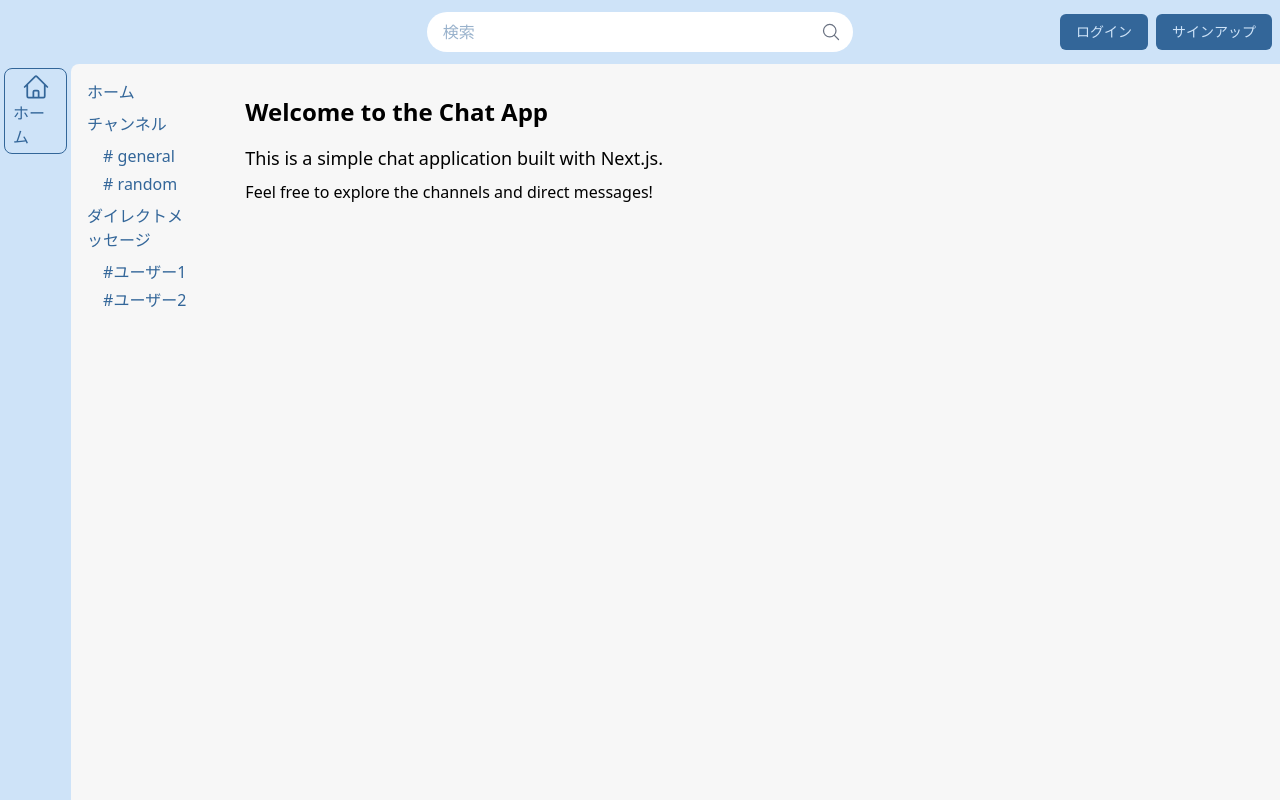
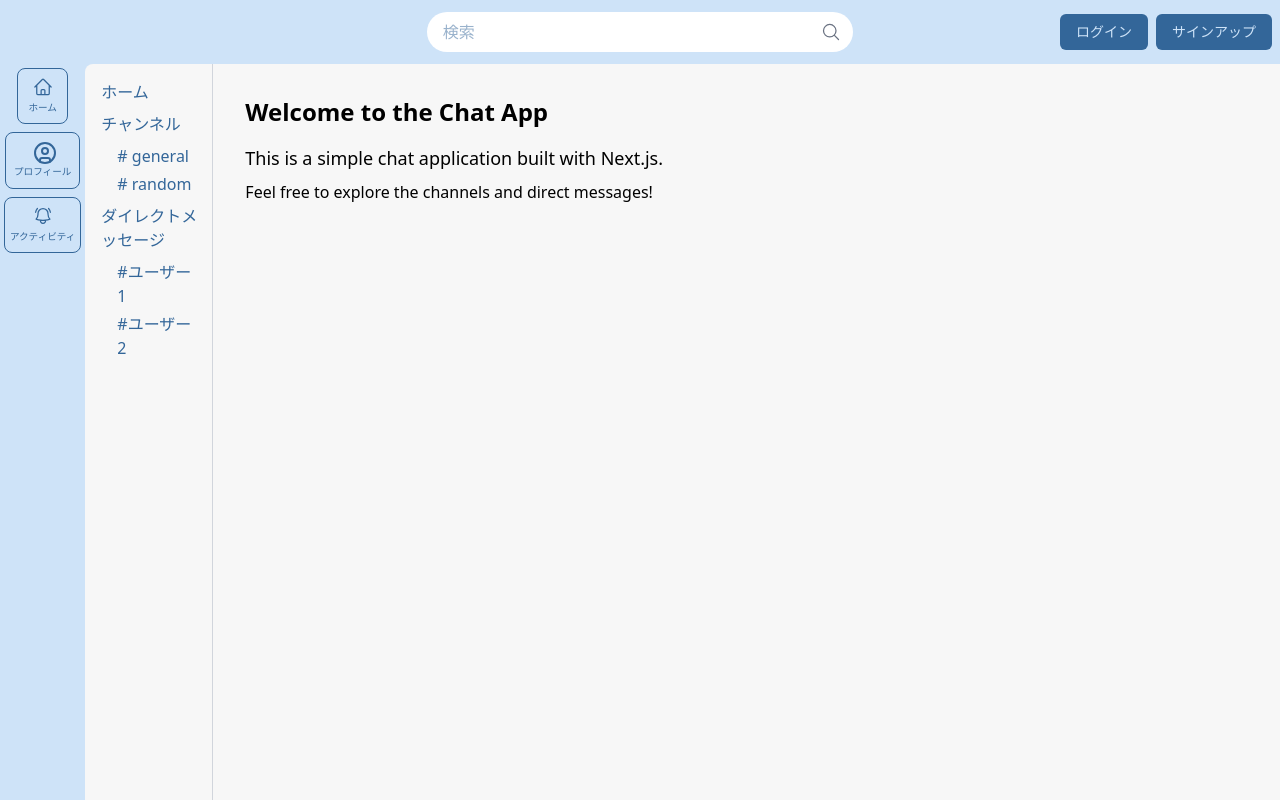
Before and after one commit to onodera1215/nextjs15-chat, a Next.js app in the folder frontend/app/: page / in a window 1280 px wide. Built offline with nearby package versions, Linux system fonts and the light colour scheme.

Commit message:
メニューアイコン作成

```diff
--- /dev/null
+++ b/frontend/app/components/atoms/SidebaNavigationButtons.tsx
@@ -0,0 +1,22 @@
+import Link from "next/link";
+
+interface Props {
+  title: string;
+  icon: React.ReactNode;
+}
+export default function SidebarNavigationButton({ title, icon }: Props) {
+  return <div className="flex flex-col">
+    <div className="flex items-center justify-center">
+      <Link
+        href="#"
+        className="text-primary m-1 rounded-[0.5rem] border border-surface-500 hover:bg-secondary transform transition-transform duration-200 hover:scale-105 flex flex-col items-center p-2 min-w-[60%]"
+      >
+        <div className="h-5 w-5 mb-1">
+          {icon}
+        </div>
+        <p className="text-[0.6rem] text-nowrap">{title}</p>
+      </Link>
+    </div>
+  </div>
+    ;
+}
--- a/frontend/app/components/molecules/Sidebar.tsx
+++ b/frontend/app/components/molecules/Sidebar.tsx
@@ -1,27 +1,18 @@
-import { HomeIcon } from "@heroicons/react/24/outline";
+import { BellAlertIcon, HomeIcon } from "@heroicons/react/24/outline";
 import Link from "next/link";
+import SidebarNavigationButton from "../atoms/SidebaNavigationButtons";
+import { UserCircle } from "lucide-react";
 
 export default function Sidebar() {
     return (
-        <aside className="bg-surface h-full">
-            <div className="grid grid-cols-6 mb-4 h-full">
+        <aside className="bg-surface h-full relative">
+            <div className="grid grid-cols-5 mb-4 h-full">
                 <nav className="col-span-2">
-
-
-                    <div className="flex flex-col">
-                        <div className="flex items-center justify-center w-full">
-                            <Link
-                                href="#"
-                                className="text-primary m-1 rounded-[0.5rem] border border-surface-500 hover:bg-secondary transform transition-transform duration-200 hover:scale-110 flex flex-col items-center px-2 py-1"
-                            >
-                                <HomeIcon className="h-7 w-7 mb-[0.5]" />
-                                <p>ホーム</p>
-                            </Link>
-                        </div>
-                    </div>
-
+                    <SidebarNavigationButton icon={<HomeIcon />} title="ホーム" />
+                    <SidebarNavigationButton icon={<UserCircle />} title="プロフィール" />
+                    <SidebarNavigationButton icon={<BellAlertIcon />} title="アクティビティ" />
                 </nav>
-                <nav className="col-span-4 bg-background h-full rounded-tl-lg p-4">
+                <nav className="col-span-3 bg-background h-full rounded-tl-lg p-4 ">
                     <ul className="space-y-2">
                         <li>
                             <Link href="#" className="text-primary hover:none">ホーム</Link>
@@ -54,8 +45,8 @@ export default function Sidebar() {
                         </li>
                     </ul>
                 </nav>
-
             </div>
+            <div className="absolute right-0 top-0 h-full w-px bg-gray-300 shadow-md"></div>
         </aside>
     );
 }
```
